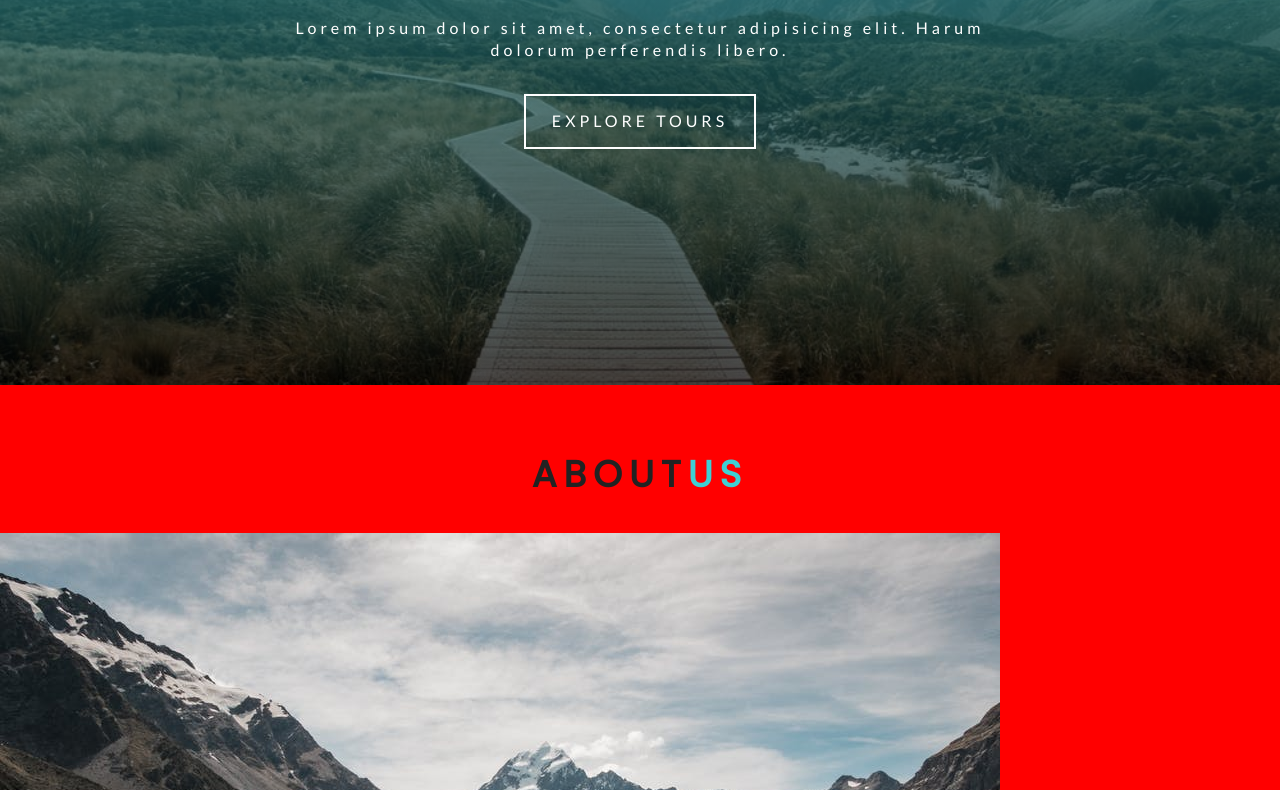
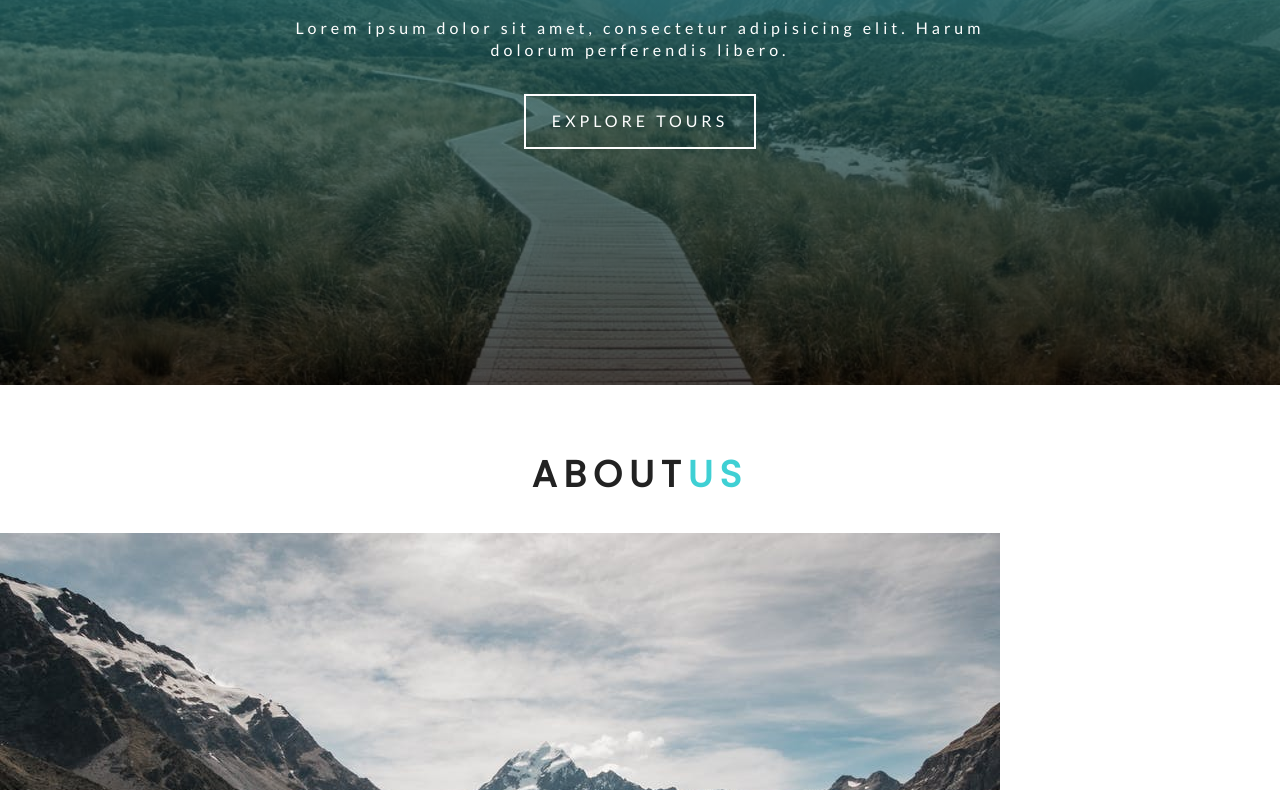
Before and after one commit to juamecos/example-gatsby-project, a Gatsby site: page / in a window 1280 px wide. Shown: the part 500-1290 px from the top of the page. Built offline with nearby package versions, Linux system fonts and the light colour scheme; Gatsby itself is replaced by a stand-in of ours.

Commit message:
background changed to white

```diff
--- a/src/components/layout.css
+++ b/src/components/layout.css
@@ -22,7 +22,7 @@
 body {
   font-family: "Lato", sans-serif;
   color: var(--mainBlack);
-  background: red; /*var(--mainWhite)*/
+  background: var(--mainWhite);
   line-height: 1.4;
   font-size: 1rem;
 }
```
